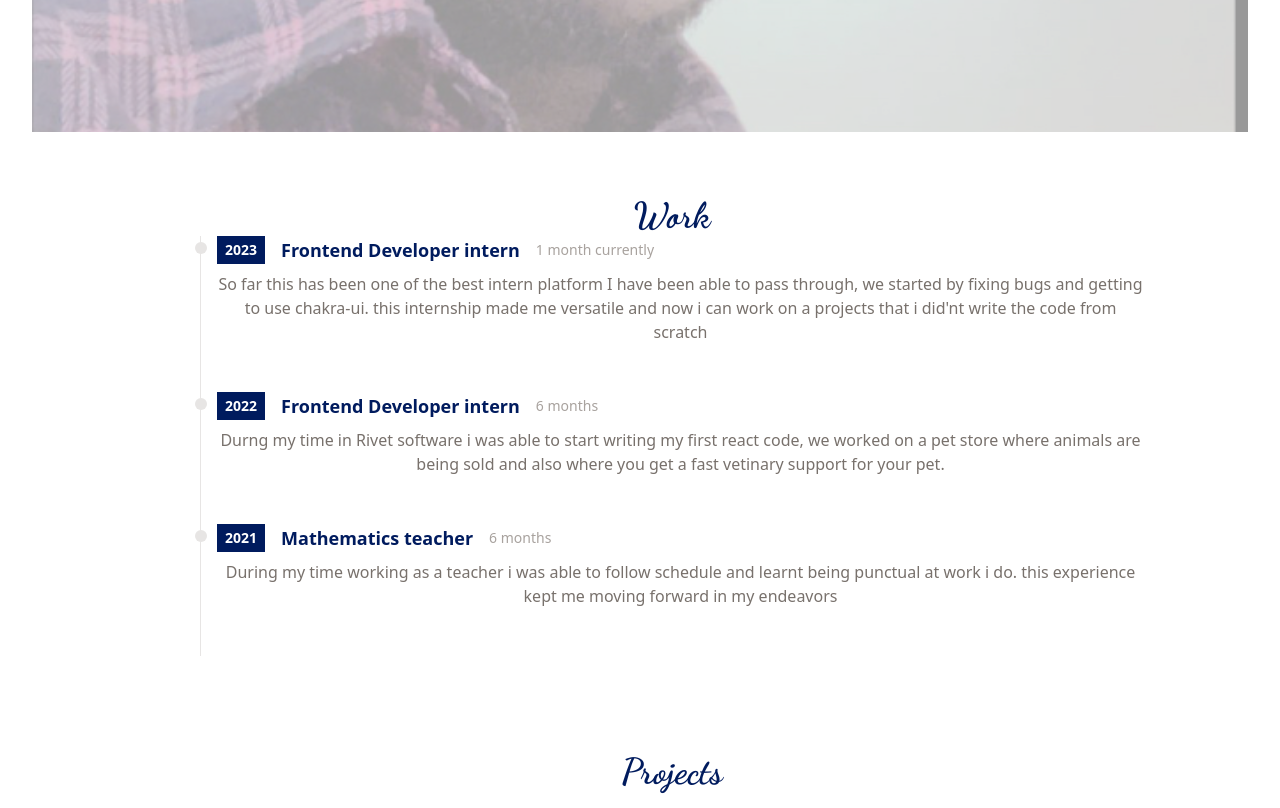
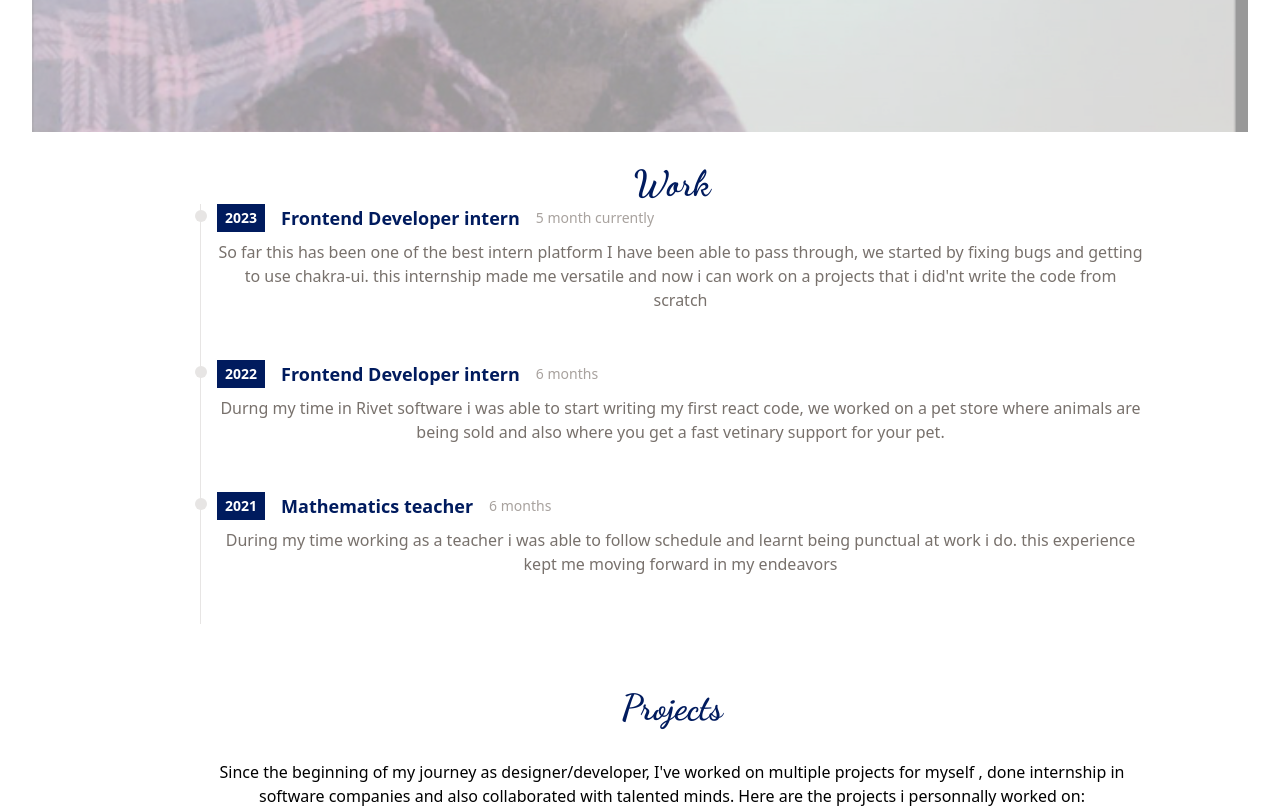
Before and after one commit to Junnygram/Junnygram-, a React (Vite) app: page / in a window 1280 px wide. Shown: the part 700-1508 px from the top of the page. Built offline with nearby package versions, Linux system fonts and the light colour scheme.

Commit message:
updating....

```diff
--- a/src/components/Projects.jsx
+++ b/src/components/Projects.jsx
@@ -107,7 +107,7 @@
           gitsrc="https://github.com/Junnygram/myportfolio"
         />
       </div>
-      <div>
+      <div className="mt-14">
         <h1 className="text-4xl font-press-start text-center text-[#001b5e]">
           Intern Projects
         </h1>
--- a/src/components/Work.jsx
+++ b/src/components/Work.jsx
@@ -4,7 +4,7 @@
 
 const Work = () => {
   return (
-    <div id="work" className="max-w-[1040px] m-auto md:pl-20 p-4 py-16">
+    <div id="work" className="max-w-[1040px] m-auto md:pl-20 p-4 py-8">
       <h1 className="text-4xl font-press-start text-center text-[#001b5e]">
         Work
       </h1>
--- a/src/components/data.js
+++ b/src/components/data.js
@@ -1,23 +1,23 @@
 export const data = [
   {
     year: 2023,
-    title: "Frontend Developer intern",
-    duration: "1 month currently",
+    title: 'Frontend Developer intern',
+    duration: '5 month currently',
     details:
       "So far this has been one of the best intern platform I have been able to pass through, we started by fixing bugs and getting to use chakra-ui. this internship made me versatile and now i can work on a projects that i did'nt write the code from scratch",
   },
   {
     year: 2022,
-    title: "Frontend Developer intern",
-    duration: "6 months",
+    title: 'Frontend Developer intern',
+    duration: '6 months',
     details:
-      "Durng my time in Rivet software i was able to start writing my first react code, we worked on a pet store where animals are being sold and also where you get a fast vetinary support for your pet.",
+      'Durng my time in Rivet software i was able to start writing my first react code, we worked on a pet store where animals are being sold and also where you get a fast vetinary support for your pet.',
   },
   {
     year: 2021,
-    title: "Mathematics teacher",
-    duration: "6 months ",
+    title: 'Mathematics teacher',
+    duration: '6 months ',
     details:
-      "During my time working as a teacher i was able to follow schedule and learnt being punctual at work i do. this experience kept me moving forward in my endeavors",
+      'During my time working as a teacher i was able to follow schedule and learnt being punctual at work i do. this experience kept me moving forward in my endeavors',
   },
 ];
```
